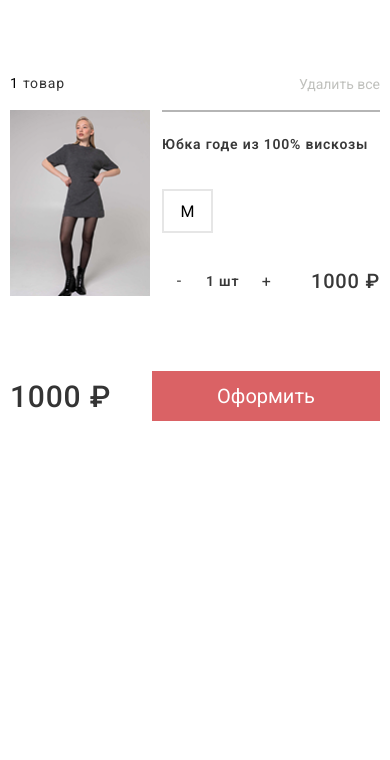
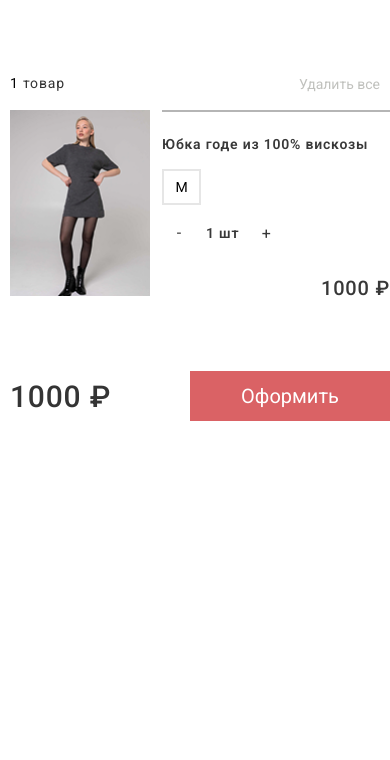
Before and after one commit to vilvionka/Outtletium, a plain HTML site: page index.html in a window 390 px wide. Both pictures are taken after a click on the element 365 px from the left and 33 px from the top of the page. Shown: the part 77-837 px from the top of the page. Drawn offline with nearby package versions, Linux system fonts and the light colour scheme.

Commit message:
adaptiv2

```diff
--- a/css/main.css
+++ b/css/main.css
@@ -2246,7 +2246,7 @@ footer {
   }
 
   .backer_box_body {
-    padding: 0 10px 0 10px;
+    padding: 0 0px 0 10px;
   }
 
   .backer_box_body_item_discription {
@@ -2318,11 +2318,11 @@ footer {
 
   .backer_box_input {
     margin-top: 70px;
-    padding: 0 10px 46px 10px;
+    padding: 0 0px 46px 10px;
   }
 
   .backer_box_input_button {
-    width: 228px;
+    width: 200px;
     height: 50px;
     margin-right: initial;
     margin-top: 0px;
@@ -2348,15 +2348,35 @@ footer {
     line-height: 110%;
     color: #343434;
   }
+
   .menu_dinamic {
     padding: 50px 10px;
   }
+
   .menu_box .menu_dinamic .scroll {
     height: calc(100vh - 179px);
     overflow-y: scroll;
   }
+
   .menu_box {
     border-top: 1px solid #B5B5B5;
+  }
+
+  .backer_box_body_item_discription_size {
+    width: 39px;
+    height: 36px;
+    margin-top: 17px;
+    font-size: 14px;
+  }
+
+  .backer_box_body_item_discription_bottom {
+    margin-top: 16px;
+  }
+
+  p.backer_box_body_item_discription_price {
+    position: absolute;
+    right: 0;
+    bottom: 0;
   }
 
 }
@@ -2407,4 +2427,11 @@ footer {
   .main_slider_item img {
     height: 450px;
   }
-}
+
+  .backer_box_input_button {
+    width: 170px;
+    height: 50px;
+    margin-right: initial;
+    margin-top: 0px;
+  }
+}
```
Lines whose indentation alone changed are shown as unchanged.
